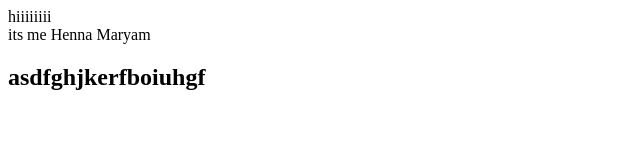
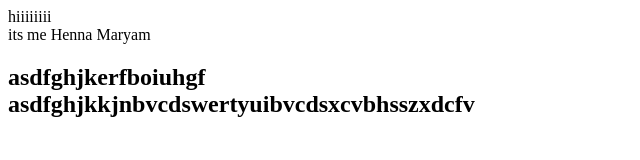
Before and after one commit to henna-maryam/strtng, a plain HTML site: page index.html in a window 1280 px wide. Shown: the whole page, without its empty margins (0-640 px from the left). Drawn offline with Linux system fonts and the light colour scheme.

Commit message:
made a change

```diff
--- a/index.html
+++ b/index.html
@@ -1,3 +1,7 @@
 hiiiiiiii<br>
 its me Henna Maryam
 <h2>asdfghjkerfboiuhgf
+<br>
+
+
+asdfghjkkjnbvcdswertyuibvcdsxcvbhsszxdcfv
```
